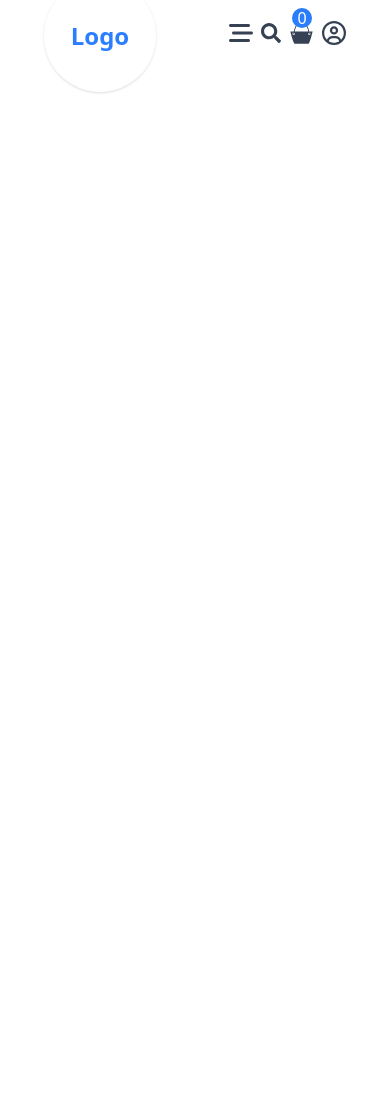
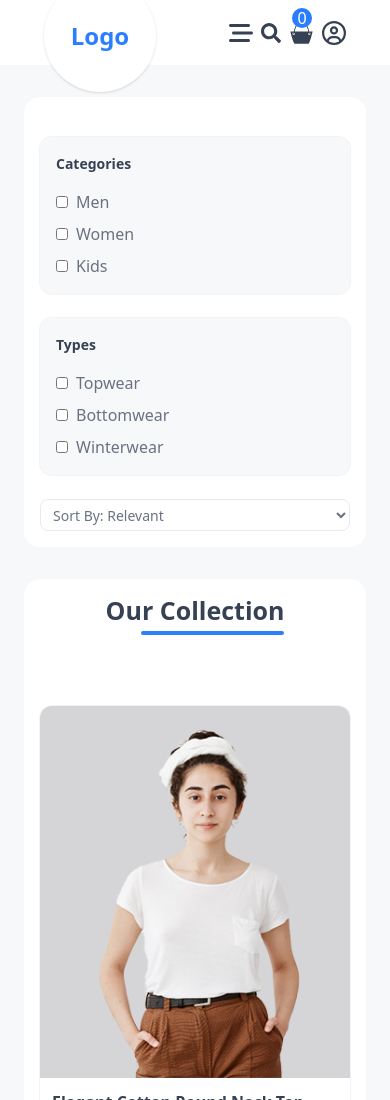
Before and after one commit to MartinCats/myshop, a React (Vite) app: page /collection in a window 390 px wide. Shown: the top 1100 px of the page. Before the commit the page ends 844 px from the top, so only its background shows below. Built offline with nearby package versions, Linux system fonts and the light colour scheme.

Commit message:
Collection page

```diff
--- a/src/App.jsx
+++ b/src/App.jsx
@@ -15,7 +15,7 @@ import Verify from "./pages/Verify";
 
 function App() {
   return (
-    <div className="overflow-hidden text-gray-700 ">
+    <div className="overflow-hidden text-gray-700 bg-gray-200/30">
       <Header />
 
       <Routes>
--- a/src/components/Header.jsx
+++ b/src/components/Header.jsx
@@ -28,7 +28,7 @@ function Header() {
     <header className="p-5 w-full bg-white">
       <div className="mx-auto max-w-[1440px] px-6 lg:px-12 flex-center">
         <Link to="/" className="font-bold text-[24px] flex-1 xl:hidden ">
-          <h1 className="shadow-sm text-blue-500 flex-center size-28 px-2 absolute -top-5 rounded-full ">
+          <h1 className="shadow-sm text-blue-500 flex-center size-28 px-2 absolute -top-5 rounded-full bg-white ">
             Logo
           </h1>
         </Link>
@@ -46,7 +46,7 @@ function Header() {
         </div>
 
         <Link to="/" className="font-bold text-[24px] flex-1 hidden xl:flex ">
-          <h1 className="shadow-sm text-blue-500 flex-center size-28 px-2 absolute -top-5 rounded-full ">
+          <h1 className="shadow-sm text-blue-500 flex-center size-28 px-2 absolute -top-5 rounded-full bg-white">
             Logo
           </h1>
         </Link>
--- a/src/pages/Collection.jsx
+++ b/src/pages/Collection.jsx
@@ -1,14 +1,128 @@
+import { useContext, useEffect, useState } from "react";
+import Title from "../components/Title";
+import { ShopContext } from "../context/ShopContext";
+import Item from "../components/Item";
 
 function Collection() {
+  const { products } = useContext(ShopContext);
+  const [category, setCategory] = useState([]);
+  const [subCategory, setSubCategory] = useState([]);
+  const [sortType, setSortType] = useState("relevant");
+  const [filteredProducts, setFilteredProducts] = useState([]);
+
+  const toggleFilter = (value, setState) => {
+    setState((prev) =>
+    prev.includes(value) ? prev.filter((item) => item !== value) : [...prev, value])
+  };
+
+  const applyFilters = () => {
+    let filtered = [...products];
+
+    if (category.length) {
+      filtered = filtered.filter((product) =>
+        category.includes(product.category)
+      );
+    }
+    if (subCategory.length) {
+      filtered = filtered.filter((product) =>
+        subCategory.includes(product.subCategory)
+      );
+    }
+
+    return filtered;
+
+  };
+
+  const applySorting = (productsList) => {
+    switch (sortType) {
+      case "low":
+        return productsList.sort((a,b)=>a.price - b.price);
+        case "high":
+          return productsList.sort((a,b)=>b.price - a.price);
+          default:
+            return productsList;
+    }
+  }
+
+  // ไว้รี filter
+  useEffect(() => {
+    let filtered = applyFilters();
+    let sorted = applySorting(filtered);
+    setFilteredProducts(sorted);
+  },[category, subCategory, sortType, products]);
+
   return (
-    <section>
-      <div>
-        <div>
+    <section className="mx-auto max-w-[1440px] px-6 lg:px-12;">
+      <div className="flex flex-col sm:flex-row gap-8 mt-8 xl:mt-6">
+        {/* Filter */}
+        <div className="min-w-60 bg-white p-4 rounded-2xl">
+          {/* Seacrh box */}
 
+          {/* Category Filter */}
+          <div className="bg-gray-200/30 p-4 ring-1 ring-slate-900/5 mt-6 rounded-xl">
+            <h5 className="h5 mb-4">Categories</h5>
+            <div className="flex flex-col gap-2 font-light">
+              {["Men", "Women", "Kids"].map((category) => (
+                <label
+                  key={category}
+                  className="flex font-medium gap-2 text-gray-500"
+                >
+                  <input onChange={(e)=>toggleFilter(e.target.value, setCategory)} type="checkbox" value={category} className="w-3" />
+                  {category}
+                </label>
+              ))}
+            </div>
+          </div>
+
+          {/* Types Filter */}
+          <div className="bg-gray-200/30 p-4 ring-1 ring-slate-900/5 mt-6 rounded-xl">
+            <h5 className="h5 mb-4">Types</h5>
+            <div className="flex flex-col gap-2 font-light">
+              {["Topwear", "Bottomwear", "Winterwear"].map((subCategory) => (
+                <label
+                  key={subCategory}
+                  className="flex font-medium gap-2 text-gray-500"
+                >
+                  <input onChange={(e)=>toggleFilter(e.target.value, setSubCategory)} type="checkbox" value={subCategory} className="w-3" />
+                  {subCategory}
+                </label>
+              ))}
+            </div>
+          </div>
+
+          {/* Sort by */}
+          <select onChange={(e)=>setSortType(e.target.value)} className="text-[14px] font-medium h-8 w-full border border-slate-500/15 text-gray-500 rounded-lg px-2 outline-none mt-6">
+            <option value="relevant" className="font-medium text-sm">
+              Sort By: Relevant
+            </option>
+            <option value="low" className="font-medium text-sm">
+              Sort By: Low-Price
+            </option>
+            <option value="high" className="font-medium text-sm">
+              Sort By: High-Price
+            </option>
+          </select>
+        </div>
+
+        {/* right side */}
+        <div className="bg-white p-4 rounded-2xl">
+          <Title title="Our Collection" titleStyles="text-center" />
+          {/* Product Container */}
+          <div className="grid grid-cols-1 sm:grid-cols-2 lg:grid-cols-3 xl:grid-cols-4 gap-4 gap-y-6 ">
+            {filteredProducts.length > 0 ? (
+              filteredProducts.map((product) => (
+                <Item product={product} key={product._id} />
+              ))
+            ) : (
+              <p className="capitalize text-center text-[18px]">
+                No products found for selected filter.
+              </p>
+            )}
+          </div>
         </div>
       </div>
     </section>
-  )
+  );
 }
 
-export default Collection
+export default Collection;
```
